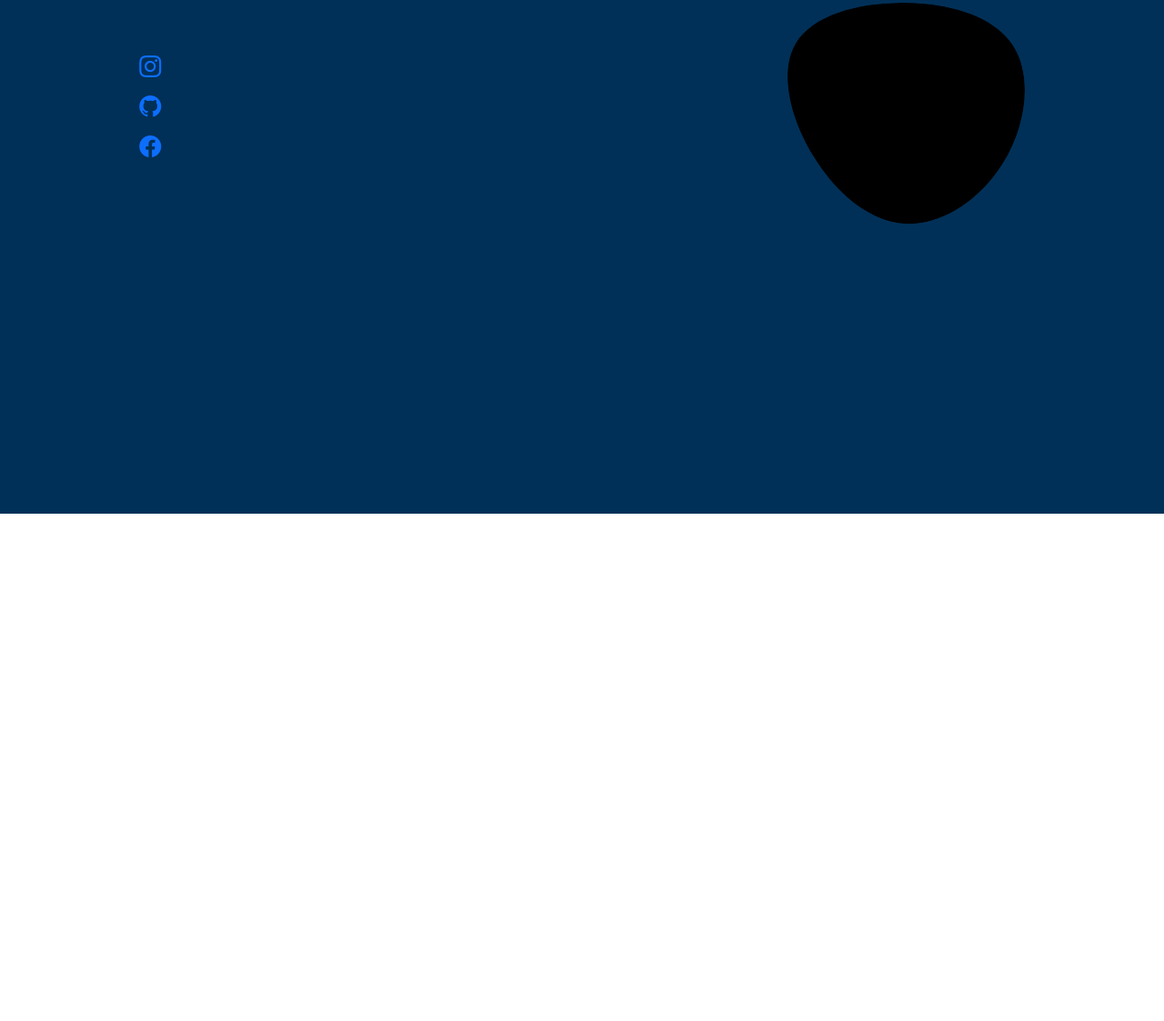
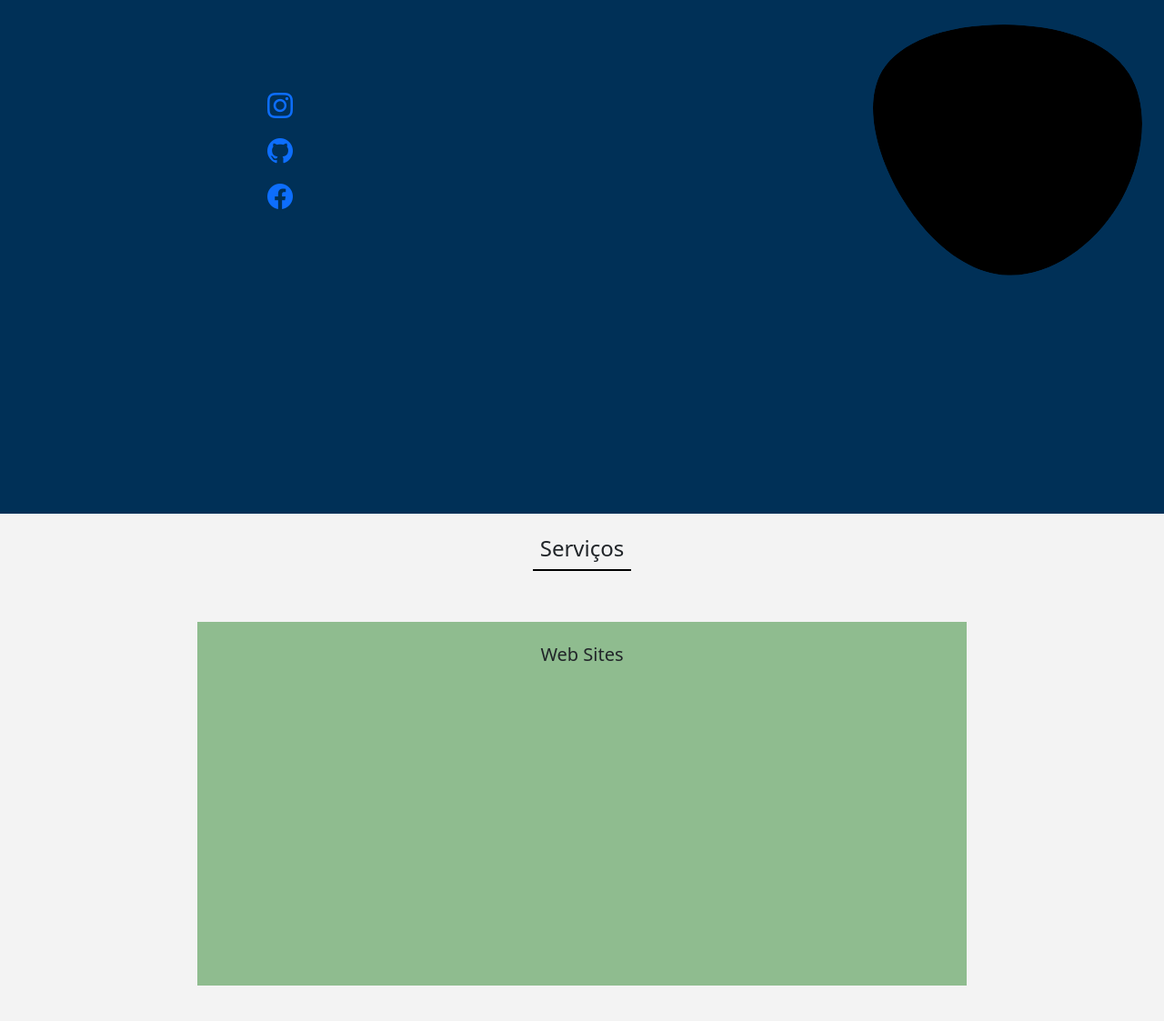
Before and after one commit to guihlima/portfolio, a plain HTML site: page index.html in a window 1280 px wide. Shown: the part 291-1414 px from the top of the page at 91% size. Before the commit the page ends 856 px from the top, so only its background shows below. Drawn offline with nearby package versions, Linux system fonts and the light colour scheme.

Commit message:
Adicionado inicio section service

```diff
--- /dev/null
+++ b/assets/css/card.css
@@ -0,0 +1,5 @@
+.card-custom{
+    background-color: #8FBC8F;
+    width: 100%;
+    min-height: 25rem;
+}
--- a/assets/css/styles.css
+++ b/assets/css/styles.css
@@ -1,3 +1,24 @@
 @import url(colors.css);
 @import url(variables.css);
 @import url(reset.css);
+@import url(card.css);
+
+main{
+    background-color: #f3f3f3;
+}
+/* .line{
+    display: block;
+    width: 40%;
+    height: 3px;
+    background-color: red;
+} */
+
+/* Sections */
+ .title h4{
+    /* padding: ; */
+    border-bottom: 2px solid #000;
+ }
+
+ #section__services{
+    background-color: #f3f3f3;
+ }
--- a/index.html
+++ b/index.html
@@ -20,10 +20,10 @@
 <body class="">
     <!-- Navbar -->
     <nav class="navbar navbar-expand-lg navbar-light bg-color-primary sticky-top w-100">
-        <div class="container">
+        <div class="container ">
             <a class="navbar-brand text-light" href="#">Logo</a>
             <!-- Botão do Offcanvas (visível apenas em telas pequenas) -->
-            <button class="navbar-toggler d-lg-none" type="button" data-bs-toggle="offcanvas"
+            <button class="navbar-toggler d-lg-none border" type="button" data-bs-toggle="offcanvas"
                 data-bs-target="#offcanvasMenu" aria-controls="offcanvasMenu">
                 <span class="navbar-toggler-icon"></span>
             </button>
@@ -74,22 +74,22 @@
 
 
     <main class="v-100 vh-100 bg-color-primary">
-        <div class="container">
-            <section class="row align-items-center justify-content-around vh-90 " id="section__home">
-                <div class="col-2 col-lg-6">
-                    <ul class="list-unstyled d-flex flex-column gap-2">
+        <!-- <div class="container"> -->
+            <section class="row align-items-center justify-content-between gap-2 w-100 vh-100" id="section__home">
+                <div class="col-3 col-sm-4 col-lg-6 d-flex flex-column justify-content-center align-items-center">
+                    <ul class="list-unstyled d-flex flex-column gap-2 d-flex flex-column justify-content-center align-items-center my-auto">
                         <li>
-                            <a href="" class="fs-4">
+                            <a href="" class="fs-3">
                                 <i class="bi bi-instagram"></i>
                             </a>
                         </li>
                         <li>
-                            <a href="" class="fs-4">
+                            <a href="" class="fs-3">
                                 <i class="bi bi-github"></i>
                             </a>
                         </li>
                         <li>
-                            <a href="" class="fs-4">
+                            <a href="" class="fs-3">
                                 <i class="bi bi-facebook"></i>
                             </a>
                         </li>
@@ -116,7 +116,21 @@
                     </svg>
                 </div>
             </section>
-        </div>
+
+            <section class="vh-100 text-center py-4" id="section__services">
+                <div class="title d-flex flex-column align-items-center">
+                    <h4 class="px-2 pb-2">Serviços</h4>
+                    <!-- <span class="line"></span> -->
+                </div>
+                <div class="row justify-content-center mt-5">
+                    <div class="col-8">
+                        <div class="card-custom py-4">
+                            <h5>Web Sites</h5>
+                        </div>
+                    </div>
+                </div>
+            </section>
+        <!-- </div> -->
     </main>
 
     <!-- Scripts -->
```
